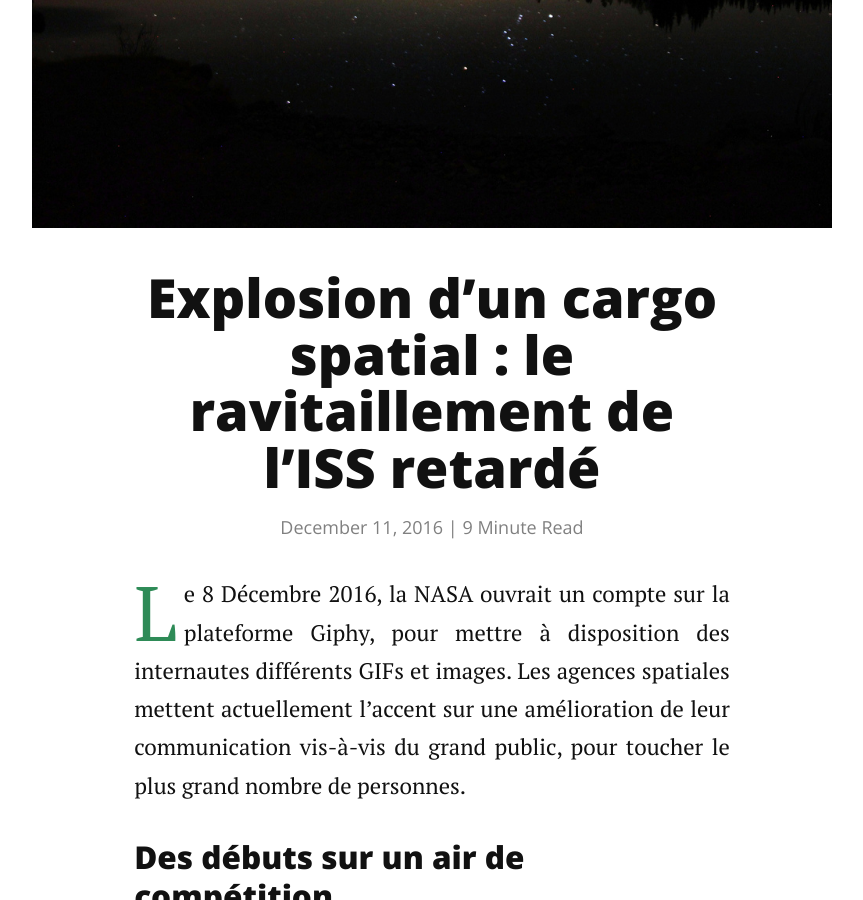
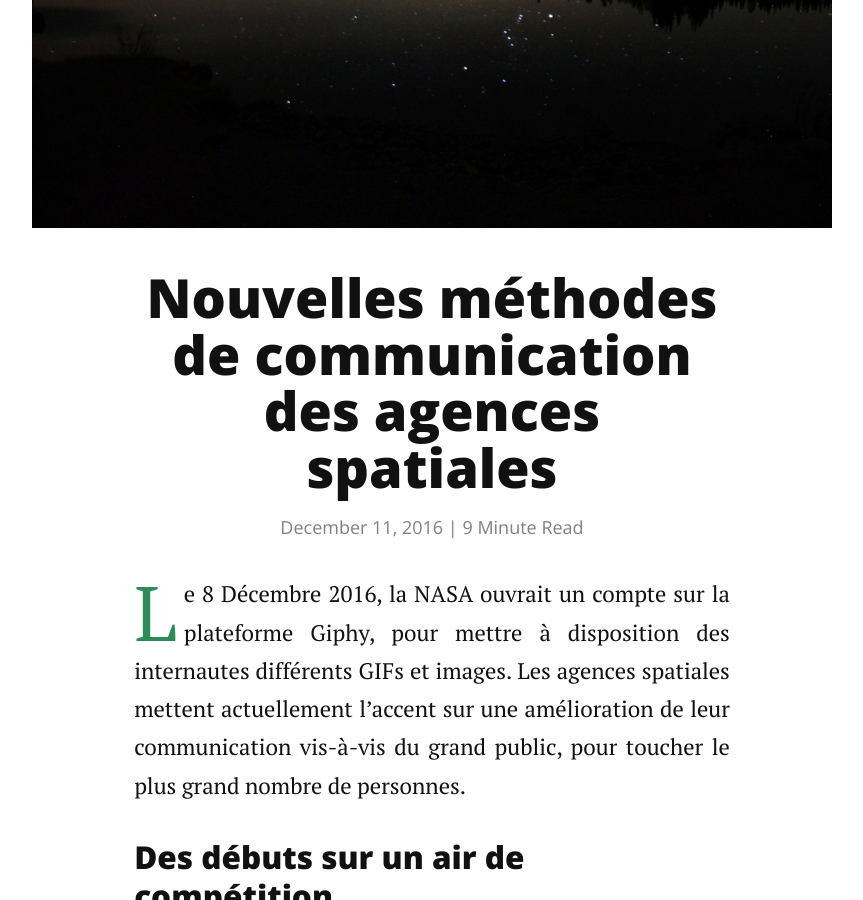
Before and after one commit to charlesgabouleaud/charlesgabouleaud.github.io, a Jekyll site: the page built from _posts/2016-12-11-nouvelles-methodes-communication-agences-spatiales.markdown, in a window 1280 px wide and 900 px high, scrolled down 608 px. Shown: the whole window, without its empty margins (208-1071 px from the left). Built offline with Jekyll 4.4.1, drawn with Linux system fonts in a browser that asks for light colours; nearby versions of some CDN libraries; comment, search, counter and statistics services are not loaded.

Commit message:
Modification d'un titre

```diff
--- a/_posts/2016-12-11-nouvelles-methodes-communication-agences-spatiales.markdown
+++ b/_posts/2016-12-11-nouvelles-methodes-communication-agences-spatiales.markdown
@@ -1,6 +1,6 @@
 ---
 layout : post
-title : "Explosion d’un cargo spatial : le ravitaillement de l’ISS retardé"
+title : "Nouvelles méthodes de communication des agences spatiales"
 date : 2016-12-11
 image : CommunicationAgences/Stargazing.jpg
 comments : true
```
